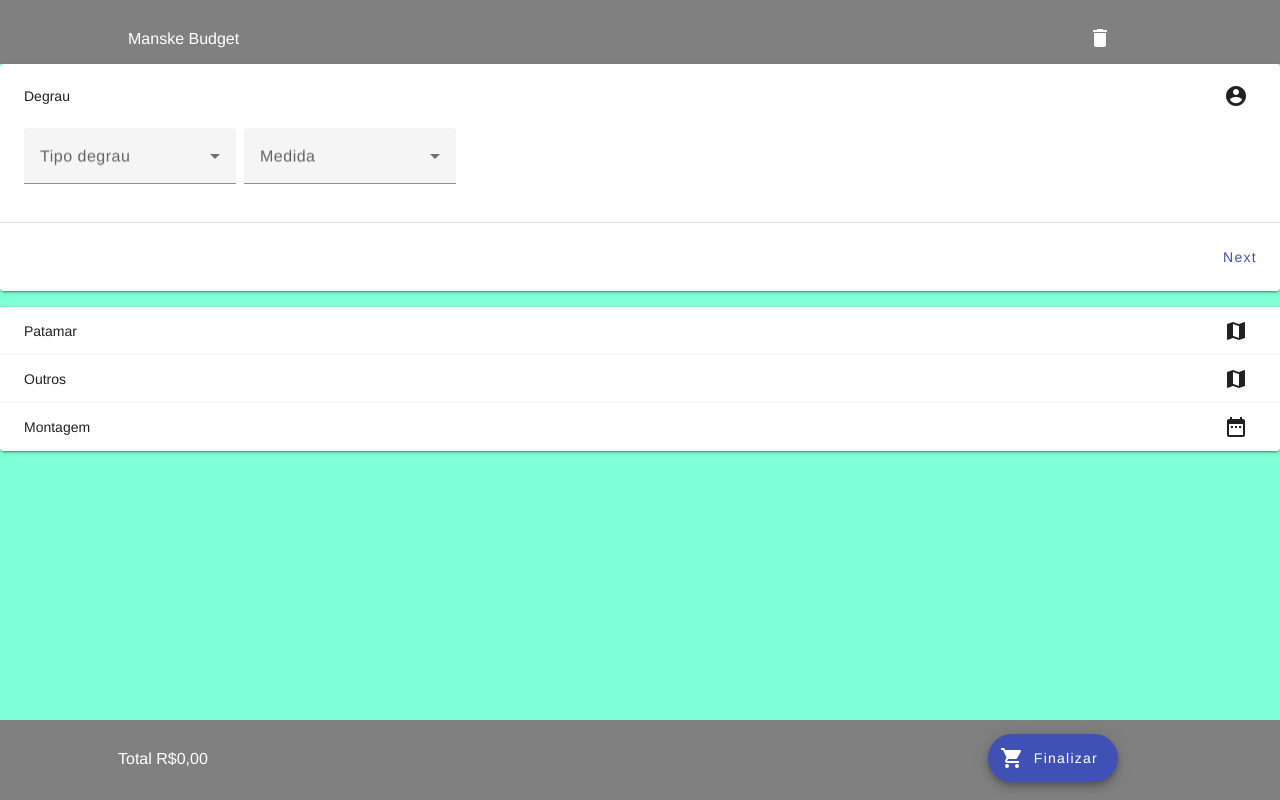
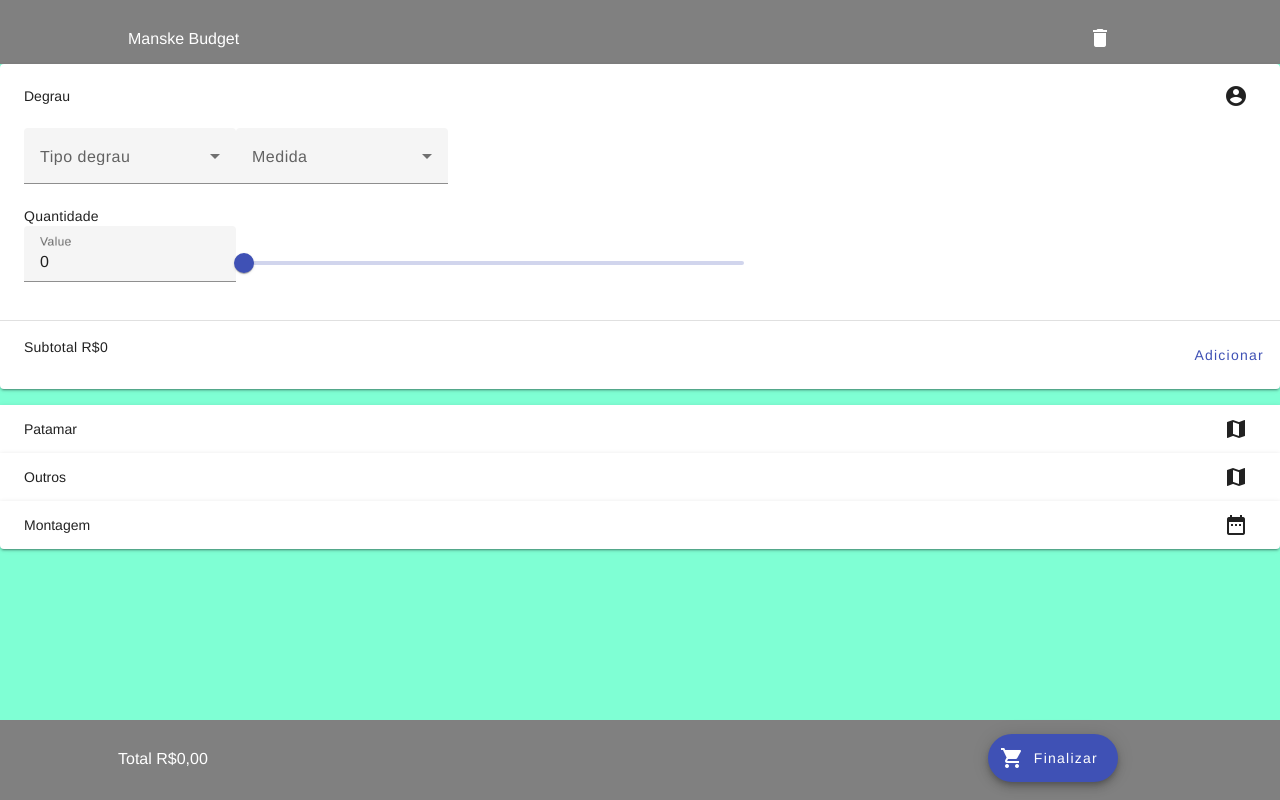
Before and after one commit to NiltonClasen/manske-budget, an Angular app: page / in a window 1280 px wide. Built offline with nearby package versions, Linux system fonts and the light colour scheme.

Commit message:
base degrau

```diff
--- a/src/app/app.module.ts
+++ b/src/app/app.module.ts
@@ -15,6 +15,8 @@ import { MatFormFieldModule } from '@angular/material/form-field';
 import { MatExpansionModule } from '@angular/material/expansion';
 import { MatNativeDateModule } from '@angular/material/core';
 import { MatSelectModule } from '@angular/material/select';
+import {MatButtonToggleModule} from '@angular/material/button-toggle';
+import {MatSliderModule} from '@angular/material/slider';
 import { NgFor } from '@angular/common';
 import { FormsModule } from '@angular/forms';
 
@@ -39,6 +41,8 @@ import { FormsModule } from '@angular/forms';
     MatSelectModule,
     NgFor,
     FormsModule,
+    MatButtonToggleModule,
+    MatSliderModule,
   ],
   providers: [],
   bootstrap: [AppComponent],
--- a/src/app/carouse-component/carouse-component.component.css
+++ b/src/app/carouse-component/carouse-component.component.css
@@ -3,6 +3,14 @@
   align-items: center;
 }
 
-.example-headers-align .mat-mdc-form-field + .mat-mdc-form-field {
+.mat-mdc-slider {
+  max-width: 500px;
+  width: 100%;
+}
+.mat-slider{
   margin-left: 8px;
 }
+
+.mat-action-row {
+  place-content: space-between;
+}
--- a/src/app/carouse-component/carouse-component.component.html
+++ b/src/app/carouse-component/carouse-component.component.html
@@ -5,6 +5,92 @@
         Degrau
       </mat-panel-title>
         <mat-icon>account_circle</mat-icon>
+    </mat-expansion-panel-header>
+
+    <mat-form-field>
+      <mat-label>Tipo degrau</mat-label>
+      <mat-select [(ngModel)]="selectedValue" name="food">
+        <mat-option *ngFor="let food of foods" [value]="food.value">
+          {{food.viewValue}}
+        </mat-option>
+      </mat-select>
+    </mat-form-field>
+    <mat-form-field>
+      <mat-label>Medida</mat-label>
+      <mat-select [(ngModel)]="selectedValue" name="food">
+        <mat-option *ngFor="let food of foods" [value]="food.value">
+          {{food.viewValue}}
+        </mat-option>
+      </mat-select>
+    </mat-form-field>
+    <div>
+      <label>Quantidade</label>
+    </div>
+    <mat-form-field class="example-margin example-width">
+      <mat-label>Value</mat-label>
+      <input matInput type="number" [(ngModel)]="valueInitialSlider">
+    </mat-form-field>
+    <mat-slider
+        class="example-margin"
+        [max]= "20"
+        [min]= "1"
+        [step]= "1"
+        [discrete]= "true">
+      <input matSliderThumb [(ngModel)]="valueInitialSlider" #slider>
+    </mat-slider>
+    <mat-action-row>
+      <span>Subtotal R${{valueInitialSlider}}</span>
+      <button mat-button color="primary" (click)="nextStep()">Adicionar</button>
+    </mat-action-row>
+  </mat-expansion-panel>
+
+  <mat-expansion-panel [expanded]="step === 1" (opened)="setStep(1)" hideToggle>
+    <mat-expansion-panel-header>
+      <mat-panel-title>
+        Patamar
+      </mat-panel-title>
+        <mat-icon>map</mat-icon>
+    </mat-expansion-panel-header>
+
+    <mat-button-toggle-group name="favoriteColor" aria-label="Favorite Color">
+      <mat-button-toggle value="red">Com anel</mat-button-toggle>
+      <mat-button-toggle value="green">Sem anel</mat-button-toggle>
+    </mat-button-toggle-group>
+
+    <mat-form-field>
+      <mat-label>Country</mat-label>
+      <input matInput>
+    </mat-form-field>
+
+    <mat-action-row>
+      <button mat-button color="primary" (click)="nextStep()">Adicionar</button>
+    </mat-action-row>
+  </mat-expansion-panel>
+
+  <mat-expansion-panel [expanded]="step === 2" (opened)="setStep(2)" hideToggle>
+    <mat-expansion-panel-header>
+      <mat-panel-title>
+        Outros
+      </mat-panel-title>
+        <mat-icon>map</mat-icon>
+    </mat-expansion-panel-header>
+
+    <mat-form-field>
+      <mat-label>Country</mat-label>
+      <input matInput>
+    </mat-form-field>
+
+    <mat-action-row>
+      <button mat-button color="primary" (click)="nextStep()">Adicionar</button>
+    </mat-action-row>
+  </mat-expansion-panel>
+
+  <mat-expansion-panel [expanded]="step === 3" (opened)="setStep(3)" hideToggle>
+    <mat-expansion-panel-header>
+      <mat-panel-title>
+        Montagem
+      </mat-panel-title>
+        <mat-icon>date_range</mat-icon>
     </mat-expansion-panel-header>
 
     <mat-form-field>
@@ -24,66 +110,9 @@
         </mat-option>
       </mat-select>
     </mat-form-field>
-    <mat-action-row>
-      <button mat-button color="primary" (click)="nextStep()">Next</button>
-    </mat-action-row>
-  </mat-expansion-panel>
-
-  <mat-expansion-panel [expanded]="step === 1" (opened)="setStep(1)" hideToggle>
-    <mat-expansion-panel-header>
-      <mat-panel-title>
-        Patamar
-      </mat-panel-title>
-        <mat-icon>map</mat-icon>
-    </mat-expansion-panel-header>
-
-    <mat-form-field>
-      <mat-label>Country</mat-label>
-      <input matInput>
-    </mat-form-field>
 
     <mat-action-row>
-      <button mat-button color="warn" (click)="prevStep()">Previous</button>
-      <button mat-button color="primary" (click)="nextStep()">Next</button>
-    </mat-action-row>
-  </mat-expansion-panel>
-
-  <mat-expansion-panel [expanded]="step === 2" (opened)="setStep(2)" hideToggle>
-    <mat-expansion-panel-header>
-      <mat-panel-title>
-        Outros
-      </mat-panel-title>
-        <mat-icon>map</mat-icon>
-    </mat-expansion-panel-header>
-
-    <mat-form-field>
-      <mat-label>Country</mat-label>
-      <input matInput>
-    </mat-form-field>
-
-    <mat-action-row>
-      <button mat-button color="warn" (click)="prevStep()">Previous</button>
-      <button mat-button color="primary" (click)="nextStep()">Next</button>
-    </mat-action-row>
-  </mat-expansion-panel>
-
-  <mat-expansion-panel [expanded]="step === 3" (opened)="setStep(2)" hideToggle>
-    <mat-expansion-panel-header>
-      <mat-panel-title>
-        Montagem
-      </mat-panel-title>
-        <mat-icon>date_range</mat-icon>
-    </mat-expansion-panel-header>
-
-    <mat-form-field>
-      <mat-label>Date</mat-label>
-      <input matInput [matDatepicker]="picker" (focus)="picker.open()" readonly>
-    </mat-form-field>
-    <mat-datepicker #picker></mat-datepicker>
-
-    <mat-action-row>
-      <button mat-button color="warn" (click)="prevStep()">Previous</button>
-      <button mat-button color="primary" (click)="nextStep()">End</button>
+      <button mat-button color="primary" (click)="nextStep()">Adicionar</button>
     </mat-action-row>
   </mat-expansion-panel>
 
--- a/src/app/carouse-component/carouse-component.component.ts
+++ b/src/app/carouse-component/carouse-component.component.ts
@@ -19,6 +19,8 @@ export class CarouseComponentComponent implements OnInit {
 
     step = 0;
     selectedValue: string = "";
+    valueInitialSlider = 0;
+    subtotalDegrau =200;
 
     foods: Food[] = [
       {value: 'steak-0', viewValue: 'Steak'},
```
